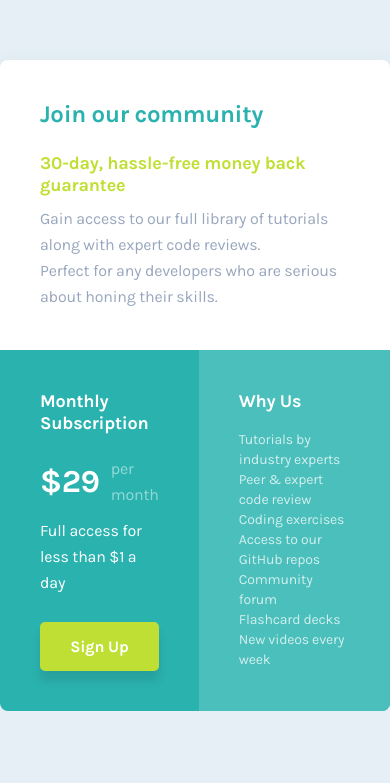
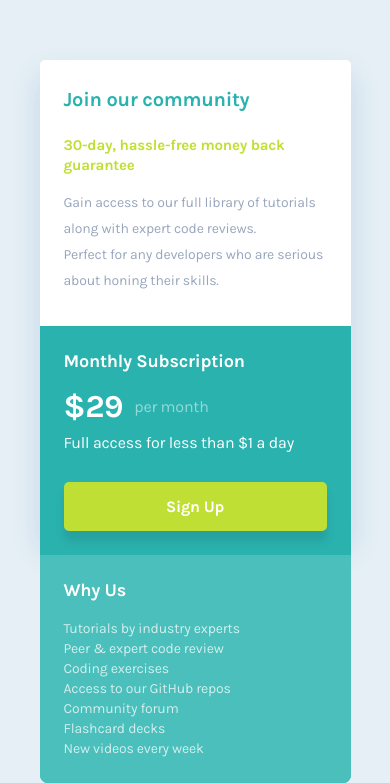
Before and after one commit to thetaha1/single-price-grid-component, a plain HTML site: page index.html in a window 390 px wide. Shown: the part 125-908 px from the top of the page. Before the commit the page ends 844 px from the top, so only its background shows below. Drawn offline with Linux system fonts and the light colour scheme.

Commit message:
try-final-commit

```diff
--- a/styles.css
+++ b/styles.css
@@ -41,7 +41,9 @@ body {
 
   display: flex;
   flex-direction: column;
+  justify-content: space-between;
 }
+
 /* .col:first-child { */
 .subscribe .info {
   padding: 40px;
@@ -58,7 +60,8 @@ body {
   font-weight: var(--fw-bold);
   letter-spacing: -0.225px;
 
-  margin: 24px 0 10px;
+  margin: 24px 0 11px;
+  /* margin: 24px 0 10px; */
 }
 .subscribe .info p {
   color: var(--clr-neutral-300);
@@ -66,6 +69,7 @@ body {
   line-height: 26px;
   letter-spacing: -0.2px;
 }
+
 .subscribe .ro {
   display: flex;
   background-color: var(--clr-primary-200);
@@ -83,7 +87,6 @@ body {
   font-size: 18px;
   font-weight: var(--fw-bold);
   letter-spacing: -0.225px;
-
 }
 .subscribe .ro .col-1 .info-box .price {
   font-weight: var(--fw-regular);
@@ -127,7 +130,7 @@ body {
   flex: 1;
   padding: var(--p-section-padding);
   background-color: var(--clr-primary-100);
-  border-bottom-right-radius: 8px;
+  border-radius: 0px 0px 8px 0px;
 }
 .subscribe .ro .col-2 .title-col-2 {
   font-size: 18px;
@@ -143,3 +146,46 @@ body {
   letter-spacing: -0.175px;
   color: #d2efee;
 }
+
+@media (max-width: 767px) {
+  .subscribe {
+    width: 311px;
+    border-radius: 5px;
+  }
+  .subscribe .info {
+    padding: 28px 24px 32px;
+  }
+  .subscribe .info h1 {
+    font-size: 20px;
+    letter-spacing: -0.25px;
+  }
+  .subscribe .info h2 {
+    font-size: 15px;
+    font-weight: 700;
+    line-height: 20px;
+    letter-spacing: -0.187px;
+    margin-bottom: 15px;
+  }
+  .subscribe .info p {
+    font-size: 14px;
+    font-weight: var(--fw-regular);
+    letter-spacing: -0.175px;
+  }
+  .subscribe .ro {
+    flex-direction: column;
+  }
+  .subscribe .ro .col-1 {
+    padding: 24px;
+  }
+  .subscribe .ro .col-1 .info-box .title-col-1 {
+    font-size: 18px;
+  }
+  .subscribe .ro .col-1 .info-box .details {
+    font-size: 16px;
+    letter-spacing: -0.2px;
+  }
+  .subscribe .ro .col-2 {
+    padding: 24px;
+    border-radius: 0px 0px 8px 8px;
+  }
+}
```
